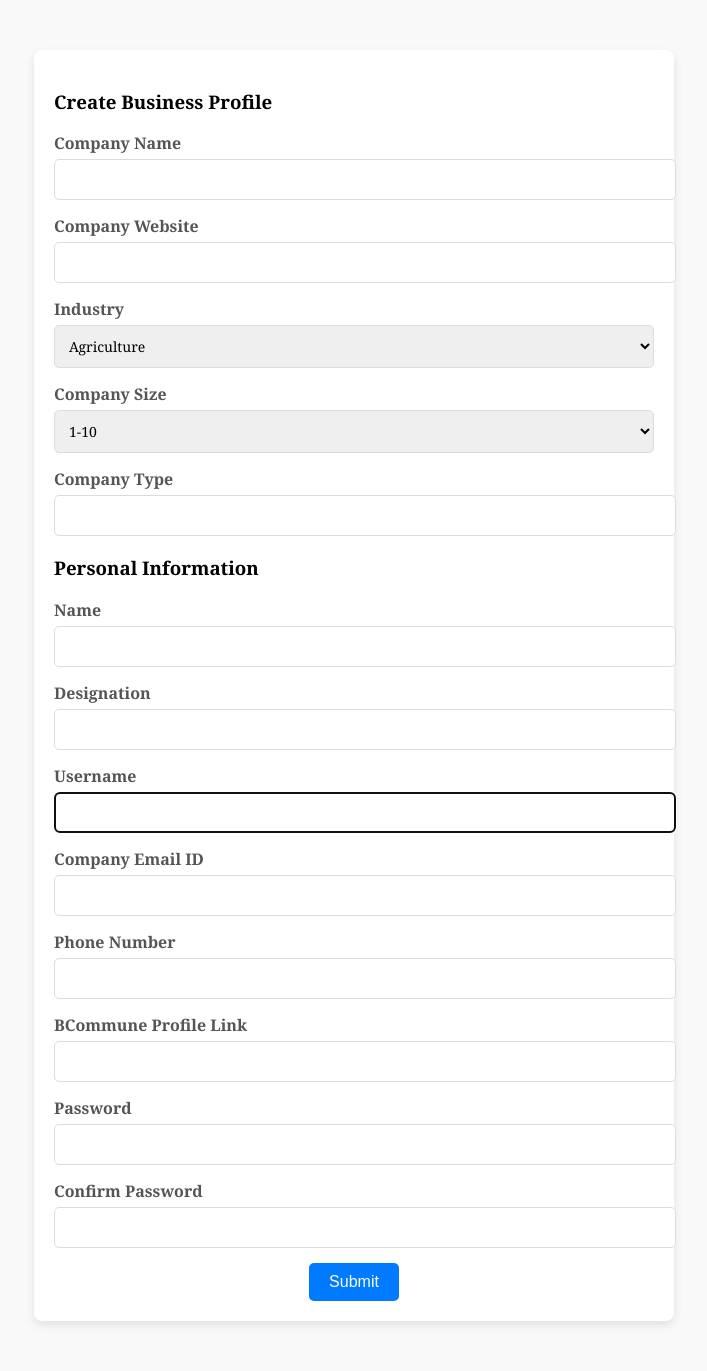
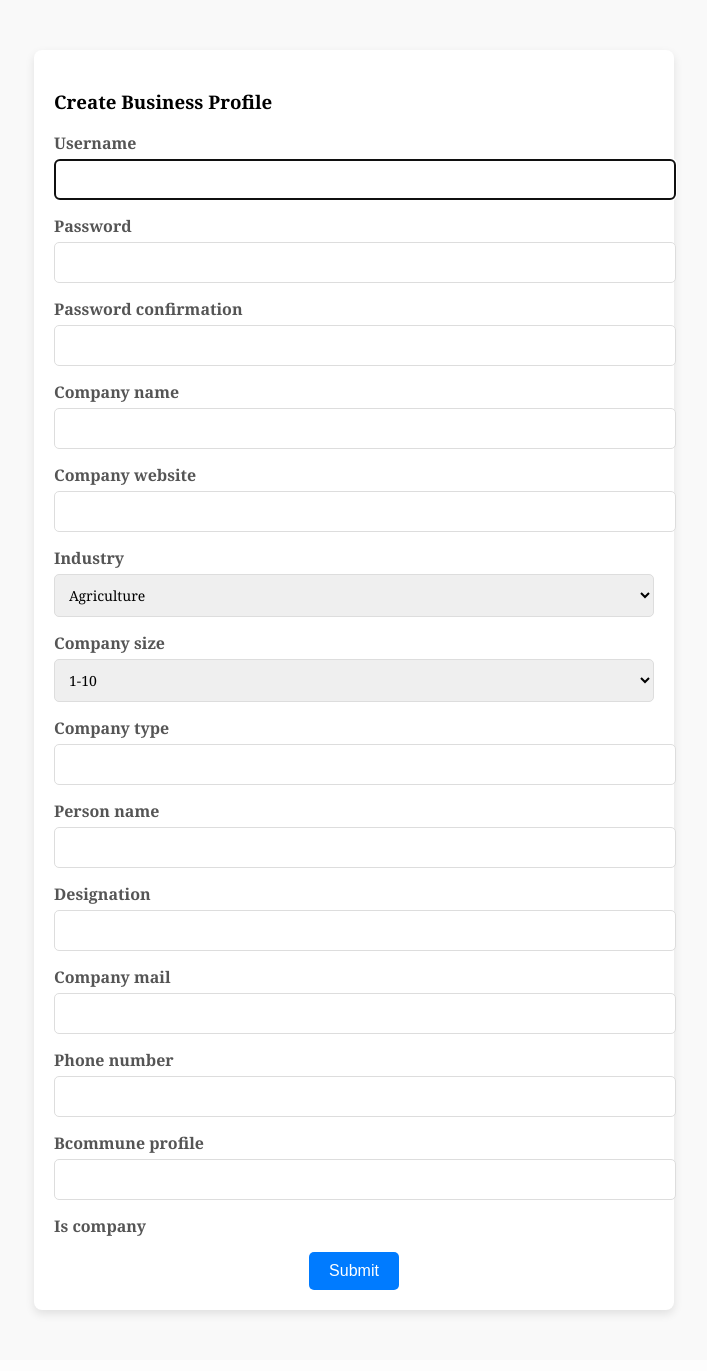
Before and after one commit to mohanvarma22/Bcommune, a Django app: page /company/signup/ in a window 1280 px wide. Shown: the part 77-1448 px from the top of the page, without its empty margins (286-993 px from the left). After the commit the page ends 1393 px from the top, so only its background shows below. Run offline with Django 5.2, Linux system fonts and the light colour scheme.

Commit message:
login and signup bug fixes

```diff
--- a/bcommune/bcommune/settings.py
+++ b/bcommune/bcommune/settings.py
@@ -26,6 +26,12 @@ SECRET_KEY = 'django-insecure-mtqjn1pb07ivh@+3=)y^jks5!p7d)l#0sb68*c)nt1e+t-lmbe
 DEBUG = True
 
 ALLOWED_HOSTS = []
+
+AUTH_USER_MODEL = 'users.CustomUser'
+
+AUTHENTICATION_BACKENDS = [
+    'django.contrib.auth.backends.ModelBackend',
+]
 
 
 # Application definition
--- a/bcommune/users/forms.py
+++ b/bcommune/users/forms.py
@@ -1,7 +1,7 @@
 from django import forms
 from django.contrib.auth.forms import UserCreationForm
 from django.contrib.auth.models import User
-
+from .models import CustomUser
 
 class CompanySignupForm(UserCreationForm):
     INDUSTRY_CHOICES = [
@@ -51,15 +51,41 @@ class CompanySignupForm(UserCreationForm):
     bcommune_profile = forms.URLField(widget=forms.URLInput(attrs={'class': 'form-control'}))
     is_company = forms.BooleanField(initial=True, widget=forms.HiddenInput())
     class Meta:
-        model = User
+        model = CustomUser
         fields = ['username', 'password1', 'password2', 'company_name', 'company_website', 'industry',
                  'company_size', 'company_type', 'person_name', 'designation', 'company_mail',
                  'phone_number', 'bcommune_profile']
+    def clean(self):
+        cleaned_data = super().clean()
+        company_mail = cleaned_data.get('company_mail')
 
+        if company_mail:
+            if CustomUser.objects.filter(email=company_mail).exists():
+                raise forms.ValidationError("This email is already registered.")
+            cleaned_data['username'] = company_mail
+
+        return cleaned_data
     def save(self, commit=True):
         user = super().save(commit=False)
-        user.username = self.cleaned_data['company_mail']  # Set username as company_mail
-        user.is_company = self.cleaned_data['is_company']
+        user.username = self.cleaned_data['company_mail']
+        user.email = self.cleaned_data['company_mail']
+        user.is_company = True
+        user.user_type = 'company'
+        user.company_name = self.cleaned_data['company_name']
+        user.company_website = self.cleaned_data['company_website']
+        user.industry = self.cleaned_data['industry']
+        user.company_size = self.cleaned_data['company_size']
+        user.company_type = self.cleaned_data['company_type']
+        user.designation = self.cleaned_data['designation']
+        user.phone_number = self.cleaned_data['phone_number']
+        user.bcommune_profile = self.cleaned_data['bcommune_profile']
+
         if commit:
             user.save()
         return user
+
+class IndividualSignupForm(forms.Form):
+    name = forms.CharField(max_length=255)
+    email = forms.EmailField()
+    password = forms.CharField(widget=forms.PasswordInput)
+    confirm_password = forms.CharField(widget=forms.PasswordInput)
--- a/bcommune/users/templates/company_signup.html
+++ b/bcommune/users/templates/company_signup.html
@@ -1,115 +1,21 @@
+{% load static %}
 <!DOCTYPE html>
 <html lang="en">
 <head>
     {% load static %}
     <meta charset="UTF-8">
     <meta name="viewport" content="width=device-width, initial-scale=1.0">
-    <title>Business Profile Form</title>
-    <link rel="stylesheet" type="text/css" href="{% static 'css/company_signup.css' %}">
+    <title>Company Signup</title>
+    <link rel="stylesheet" href="{% static 'css/company_signup.css' %}">
     <style>
-        body {
-            font-family: Arial, sans-serif;
-            margin: 0;
-            padding: 0;
-            background-color: #f9f9f9;
-        }
-
-        header {
-            background-color: #1a2734;
-            padding: 15px 50px;
-            color: white;
-        }
-
-        .navbar {
-            display: flex;
-            justify-content: space-between;
-            align-items: center;
-        }
-        .navbar .logo img {
-            height: 40px;
-            width: auto;
-        }
-
-        .navbar .logo {
-            font-family: 'Varnies', cursive;
-            font-size: 1.8rem;
-            color: white;
-        }
-
-        .navbar nav a {
-            color: white;
-            text-decoration: none;
-            margin-left: 20px;
-            font-size: 1rem;
-        }
-
-        .navbar nav a:hover {
-            text-decoration: underline;
-        }
-
-        .form-container {
-            max-width: 600px;
-            margin: 50px auto;
-            background: #fff;
-            padding: 20px;
-            border-radius: 8px;
-            box-shadow: 0 4px 10px rgba(0, 0, 0, 0.1);
-        }
-        .form-group {
-            margin-bottom: 15px;
-        }
-        .form-group label {
-            display: block;
-            font-weight: bold;
-            margin-bottom: 5px;
-            font-family: Cambria, Cochin, Georgia, Times, 'Times New Roman', serif;
-            color: #555;
-        }
-        .form-group input,
-        .form-group select,
-        .form-group textarea {
-            width: 100%;
-            padding: 10px;
-            border: 1px solid #ddd;
-            border-radius: 5px;
-            font-size: 14px;
-            font-family: Georgia, 'Times New Roman', Times, serif;
-        }
-        .form-submit {
-            text-align: center;
-        }
-        .form-submit button {
-            background-color: #007bff;
-            color: #fff;
-            padding: 10px 20px;
-            border: none;
-            border-radius: 5px;
-            font-size: 16px;
-            cursor: pointer;
-        }
-        .form-submit button:hover {
-            background-color: #0056b3;
-        }
-
-        h3 {
-            font-family: Cambria, Cochin, Georgia, Times, 'Times New Roman', serif;
-        }
-        .alert-danger {
-            color: #721c24;
-            background-color: #f8d7da;
-            border-color: #f5c6cb;
-            padding: 15px;
-            margin-bottom: 20px;
-            border: 1px solid transparent;
-            border-radius: 4px;
-        }
+        /* Your existing CSS styles */
     </style>
 </head>
 <body>
     <header>
         <div class="navbar">
             <div class="logo">
-                <img src="{% static 'images/Bcommune_logo.png' %}" alt="Bcommune Logo">
+                <img src="{% static 'images/Bcommune_logo.png' %}" alt="Logo">
             </div>
             <nav>
                 <a href="#">About Us</a>
@@ -120,81 +26,30 @@
 
     <div class="form-container">
         <h3>Create Business Profile</h3>
+
         <form method="POST">
             {% csrf_token %}
 
-            {% if form.errors %}
-                <div class="alert alert-danger">
-                    {% for field, errors in form.errors.items %}
-                        {% for error in errors %}
-                            <p>{{ error }}</p>
-                        {% endfor %}
-                    {% endfor %}
-                </div>
+            {% if messages %}
+                {% for message in messages %}
+                    <div class="alert alert-danger">
+                        <p>{{ message }}</p>
+                    </div>
+                {% endfor %}
             {% endif %}
 
-            <!-- Company Information -->
-            <div class="form-group">
-                <label for="id_company_name">Company Name</label>
-                {{ form.company_name }}
-            </div>
-            <div class="form-group">
-                <label for="id_company_website">Company Website</label>
-                {{ form.company_website }}
-            </div>
-            <div class="form-group">
-                <label for="id_industry">Industry</label>
-                {{ form.industry }}
-            </div>
-            <div class="form-group">
-                <label for="id_company_size">Company Size</label>
-                {{ form.company_size }}
-            </div>
-            <div class="form-group">
-                <label for="id_company_type">Company Type</label>
-                {{ form.company_type }}
-            </div>
+            {% for field in form %}
+                <div class="form-group">
+                    <label for="{{ field.id_for_label }}">{{ field.label }}</label>
+                    {{ field }}
+                    {% if field.errors %}
+                        <div class="alert alert-danger">
+                            {{ field.errors }}
+                        </div>
+                    {% endif %}
+                </div>
+            {% endfor %}
 
-            <!-- Personal Information -->
-            <h3>Personal Information</h3>
-            <div class="form-group">
-                <label for="id_person_name">Name</label>
-                {{ form.person_name }}
-            </div>
-            <div class="form-group">
-                <label for="id_designation">Designation</label>
-                {{ form.designation }}
-            </div>
-            <div class="form-group">
-                <label for="id_username">Username</label>
-                {{ form.username }}
-            </div>
-            <div class="form-group">
-                <label for="id_company_mail">Company Email ID</label>
-                {{ form.company_mail }}
-            </div>
-            <div class="form-group">
-                <label for="id_phone_number">Phone Number</label>
-                {{ form.phone_number }}
-            </div>
-            <div class="form-group">
-                <label for="id_bcommune_profile">BCommune Profile Link</label>
-                {{ form.bcommune_profile }}
-            </div>
-
-            <!-- Password Fields -->
-            <div class="form-group">
-                <label for="id_password1">Password</label>
-                {{ form.password1 }}
-            </div>
-            <div class="form-group">
-                <label for="id_password2">Confirm Password</label>
-                {{ form.password2 }}
-            </div>
-            <div class="form-group">
-                {{ form.is_company }}
-            </div>
-            <!-- Submit Button -->
             <div class="form-submit">
                 <button type="submit">Submit</button>
             </div>
--- a/bcommune/users/views.py
+++ b/bcommune/users/views.py
@@ -1,10 +1,10 @@
 from django.shortcuts import render, redirect
 from django.contrib.auth.models import User
 from django.contrib import messages
-from django.contrib.auth import authenticate, login
+from django.contrib.auth import authenticate, login, get_user_model
 from django.contrib.auth.decorators import login_required
-from .models import Idea, Job, Project
-from users.forms import CompanySignupForm
+from .models import Idea, Job, Project, CustomUser
+from users.forms import CompanySignupForm, IndividualSignupForm
 from django.contrib.auth import logout
 from django.http import JsonResponse
 
@@ -15,82 +15,99 @@ def logout_view(request):
 def home(request):
     return render(request, 'home.html')
 
+def individual_signup(request):
+    if request.method == 'POST':
+        form = IndividualSignupForm(request.POST)
+        if form.is_valid():
+            if form.cleaned_data['password'] != form.cleaned_data['confirm_password']:
+                messages.error(request, "Passwords do not match.")
+                return redirect('individual_signup')
+
+            if CustomUser.objects.filter(email=form.cleaned_data['email']).exists():
+                messages.error(request, "Email already exists.")
+                return redirect('individual_signup')
+
+            try:
+                user = CustomUser.objects.create_user(
+                    username=form.cleaned_data['email'],
+                    email=form.cleaned_data['email'],
+                    password=form.cleaned_data['password'],
+                    first_name=form.cleaned_data['name'],
+                    user_type='individual'
+                )
+                messages.success(request, "Account created successfully!")
+                return redirect('individual_login')
+            except Exception as e:
+                messages.error(request, f"Error creating account: {str(e)}")
+                return redirect('individual_signup')
+    else:
+        form = IndividualSignupForm()
+    return render(request, 'individual_signup.html', {'form': form})
+
 def individual_login(request):
     if request.method == 'POST':
-        username = request.POST['email']
+        email = request.POST['email']
         password = request.POST['password']
 
-        user = authenticate(request, username=username, password=password)
+        user = authenticate(request, username=email, password=password)
 
-        if user is not None:
+        if user is not None and user.user_type == 'individual':
             login(request, user)
             return redirect('individual_dashboard')
         else:
-            messages.error(request, "Invalid email or password.")
+            messages.error(request, "Invalid credentials or wrong user type.")
             return redirect('individual_login')
 
     return render(request, 'individual_login.html')
 
-def individual_signup(request):
-    if request.method == 'POST':
-        username = request.POST['email']
-        password = request.POST['password']
-        confirm_password = request.POST['confirm_password']
-
-        if password != confirm_password:
-            messages.error(request, "Passwords do not match.")
-            return redirect('individual_signup')
-
-        if User.objects.filter(username=username).exists():
-            messages.error(request, "Email already exists.")
-            return redirect('individual_signup')
-
-        # Create a new user
-        User.objects.create_user(username=username, password=password)
-        messages.success(request, "Account created successfully!")
-        return redirect('individual_login')
-
-    return render(request, 'individual_signup.html')
-
 @login_required
 def individual_dashboard(request):
+    if request.user.user_type != 'individual':
+        return redirect('individual_login')
     ideas = Idea.objects.all()  # Get all ideas submitted
     jobs = Job.objects.all().order_by('-posted_date')
     return render(request, 'individual_dashboard.html', {'ideas': ideas, 'jobs':jobs})
 
+def company_signup(request):
+    if request.method == 'POST':
+        form = CompanySignupForm(request.POST)
+        if form.is_valid():
+            try:
+                user = form.save()
+                messages.success(request, "Company account created successfully!")
+                return redirect('company_login')
+            except Exception as e:
+                messages.error(request, f"Error creating account: {str(e)}")
+        else:
+            for field, errors in form.errors.items():
+                for error in errors:
+                    messages.error(request, f"{field}: {error}")
+    else:
+        form = CompanySignupForm()
+    return render(request, 'company_signup.html', {'form': form})
+
 def company_login(request):
-    if request.method == "POST":
+    if request.method == 'POST':
         email = request.POST['email']
         password = request.POST['password']
 
-        # Authenticate the user
         user = authenticate(request, username=email, password=password)
 
-        if user is not None:
-            login(request, user)  # Login the user
-            return redirect('company_dashboard')  # Redirect to dashboard on success
+        if user is not None and user.user_type == 'company':
+            login(request, user)
+            return redirect('company_dashboard')
         else:
-            return render(request, 'company_login.html', {'error': 'Invalid login credentials'})
-
+            messages.error(request, "Invalid credentials or wrong user type.")
     return render(request, 'company_login.html')
 
-# View for Company Signup
-def company_signup(request):
-    if request.method == "POST":
-        form = CompanySignupForm(request.POST)
-        if form.is_valid():
-            form.save()  # Save the new company user
-            return redirect('company_login')  # Redirect to login after signup
-    else:
-        form = CompanySignupForm()
-
-    return render(request, 'company_signup.html', {'form': form})
 
 # View for Company Dashboard (requires login)
 @login_required
 def company_dashboard(request):
     # Here, you can fetch the company's data from the database
     # Example: company = request.user.companyprofile
+    if request.user.user_type != 'company':
+        return redirect('company_login')
     ideas = Idea.objects.all()
     return render(request, 'company_dashboard.html',{'ideas':ideas})
 
```
Also changed, not shown: bcommune/users/models.py (+17 -3 lines), bcommune/users/templates/individual_login.html (+14 -8 lines), bcommune/db.sqlite3, bcommune/users/migrations/0001_initial.py, bcommune/users/migrations/0002_remove_user_groups_remove_user_user_permissions_and_more.py (deleted), bcommune/users/migrations/0003_initial.py (deleted), bcommune/users/migrations/0004_job.py (deleted), bcommune/users/migrations/0005_remove_job_posted_date_job_salary_alter_job_location_and_more.py (deleted), bcommune/users/migrations/0006_job_posted_date.py (deleted), bcommune/users/migrations/0007_project.py (deleted).
